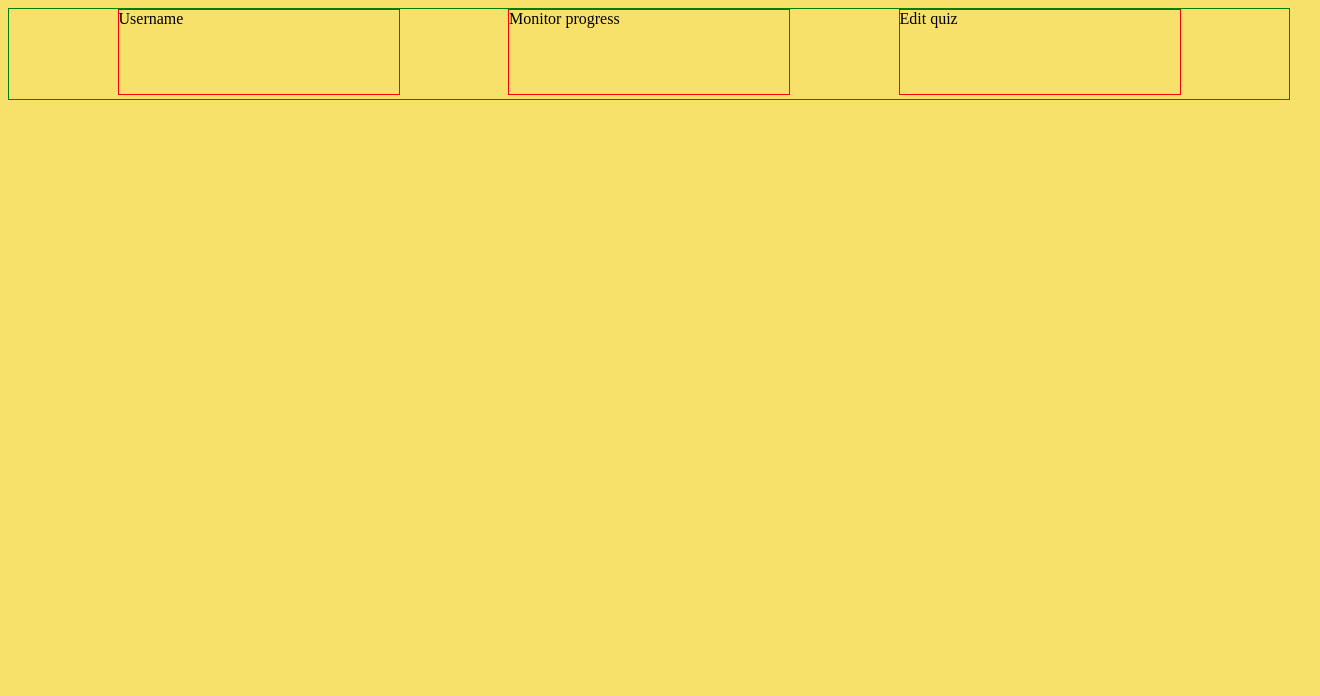
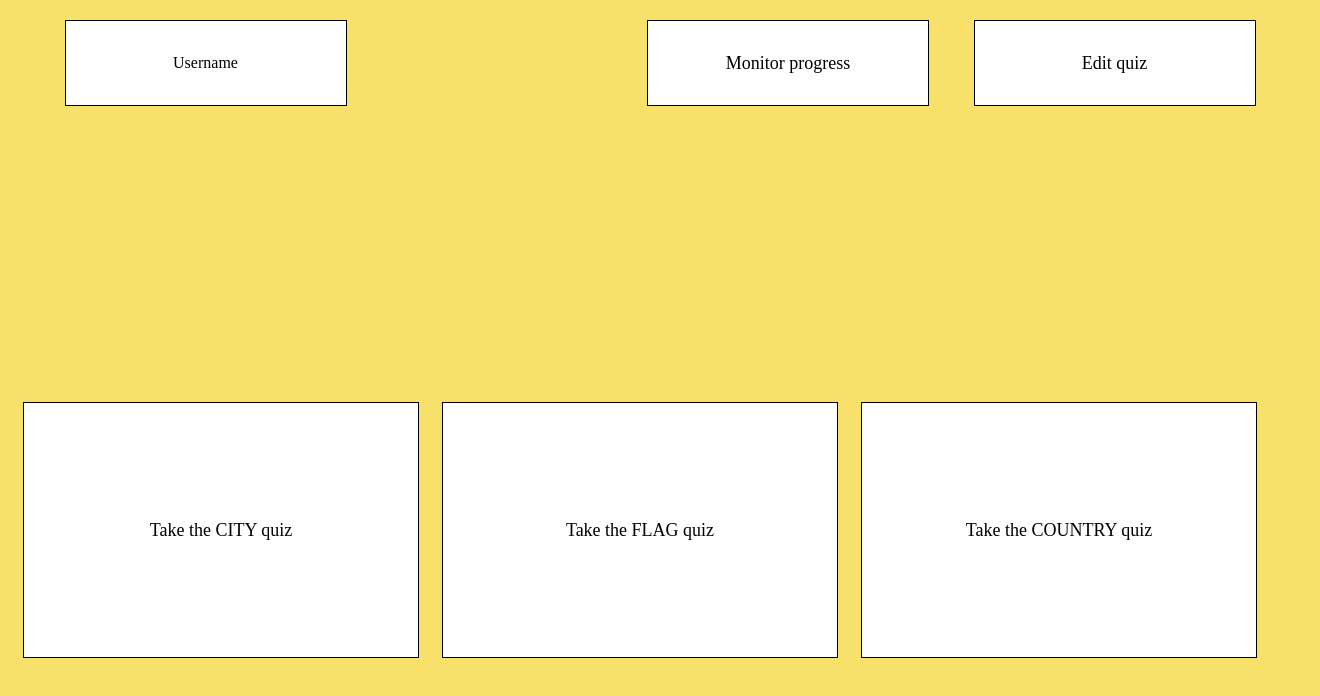
Before and after one commit to Xvll-L/Quiz-App-Project, a plain HTML site: page Client-Side/dashboard.html in a window 1280 px wide. Shown: the whole page, 1320 px wide, since content can reach past the window. Drawn offline with Linux system fonts and the light colour scheme.

Commit message:
Completed dashboard

```diff
--- a/Client-Side/dashboard.html
+++ b/Client-Side/dashboard.html
@@ -10,45 +10,119 @@
                 height: 100vh;
 
                 padding: 0;
+                margin: 0;
                 background-color:#F7E16B;
-                display: grid;
-                grid-template-rows: 3;
-                grid-template-columns: 5;
+
+
+                overflow: hidden;
             }
 
             #Username {
                 width: 280px;
                 height: 84px;
-                border: red solid 1px;
+                border: black solid 1px;
+                background-color: white;
+                display: grid;
+                place-items: center;
             }
 
             #progress {
                 width: 280px;
                 height: 84px;
-                border: red solid 1px;
+                border: black solid 1px;
+                margin-left: 20%;
             }
 
             #EditQ {
                 width: 280px;
                 height: 84px;
-                border: red solid 1px;
+                border: black solid 1px;
             }
 
             #nav{
                 width: 100vw;
                 height: 90px;
-                border: green solid 1px;
+                border: green solid 0px;
                 display: flex;
                 justify-content: space-evenly;
+                padding: 20px;
             }
+
+            .button-nav{
+                background-color: white;
+                border: 1px solid black;
+                font-size: large;
+                opacity: 1;
+                display: grid;
+                place-items: center;
+
+            }
+
+            .button-nav:hover{
+                color: white;
+                background-color: black;
+                opacity: 1
+            }
+
+            .button-nav:active{
+                color: white;
+                background-color: black;
+                opacity:0.6;
+            }
+
+            #content{
+                display: flex;
+                justify-content: space-evenly;
+                align-items: center;
+                width: 100%;
+                height: 100%;
+                /*border: 1px solid red;*/
+
+
+            }
+
+
+
+            .content-nav{
+                width:394px;
+                height: 254px;
+                background-color: white;
+                border: 1px solid black;
+                font-size: large;
+                opacity: 1;
+                display: grid;
+                place-items: center;
+
+            }
+
+            .content-nav:hover{
+                color: white;
+                background-color: black;
+                opacity: 1
+            }
+
+            .content-nav:active{
+                color: white;
+                background-color: black;
+                opacity:0.6;
+            }
+
+
+
 
     </style>
 </head>
 <body>
     <div id="nav">
         <div id="Username">Username</div>
-        <div id="progress">Monitor progress </div>
-        <div id="EditQ">Edit quiz</div>
+        <div id="progress" class="button-nav">Monitor progress </div>
+        <div id="EditQ" class="button-nav">Edit quiz</div>
+    </div>
+
+    <div id="content">
+        <div id="CITY" class="content-nav">Take the CITY quiz</div>
+        <div id="FLAG" class="content-nav">Take the FLAG quiz </div>
+        <div id="COUNTRY" class="content-nav">Take the COUNTRY quiz</div>
     </div>
 </body>
 </html>
```
